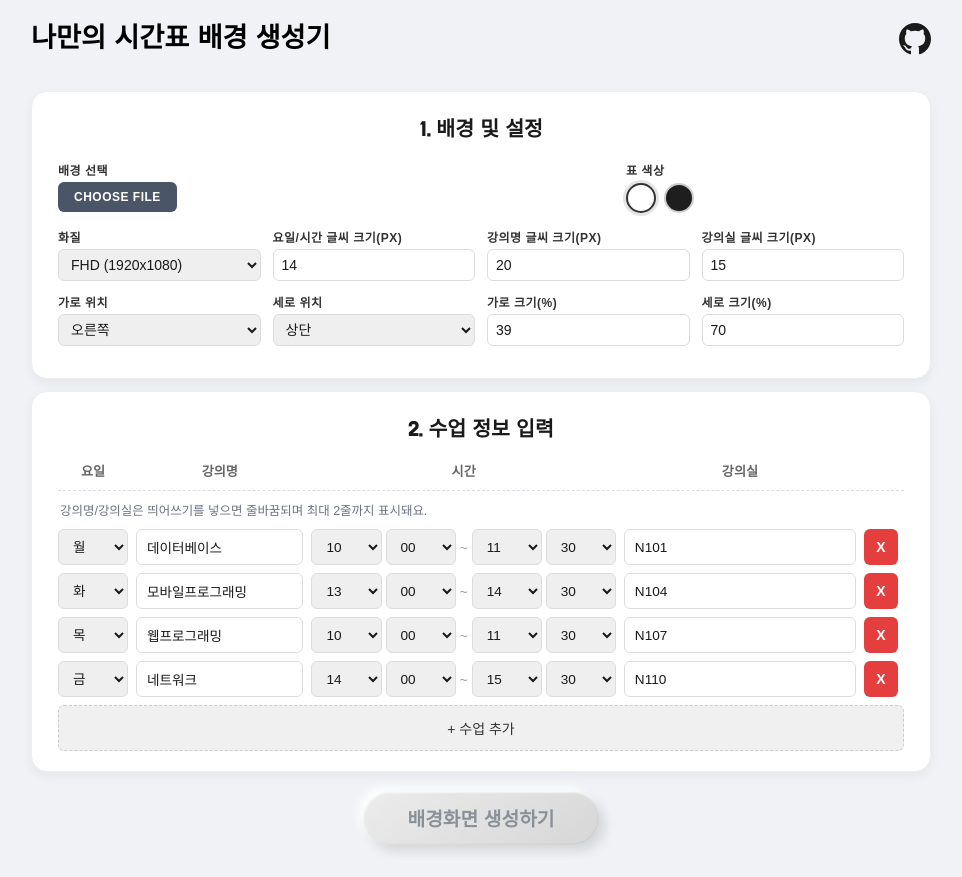
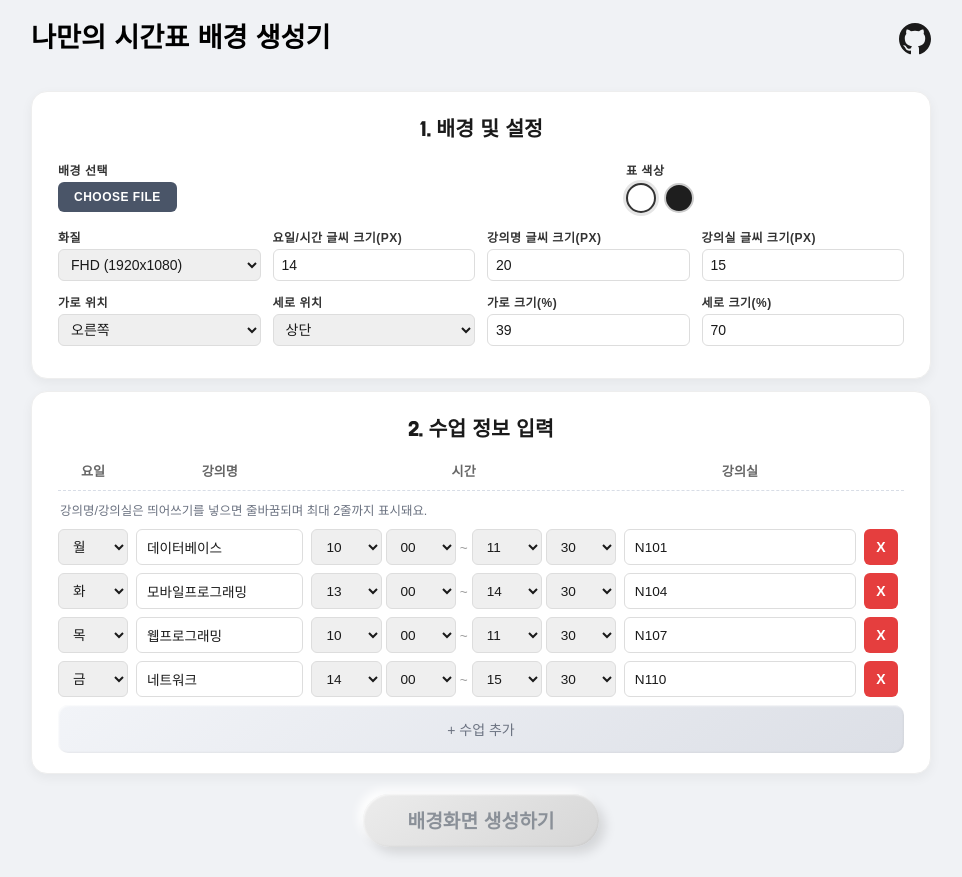
Before and after one commit to gomgi851/webWallpaperTimetable, a React (Vite) app: page / in a window 1280 px wide. Shown: the whole page, without its empty margins (159-1121 px from the left). Built offline with nearby package versions, Linux system fonts and the light colour scheme; a web font is replaced by a local one.

Commit message:
style: 수업 추가 버튼 뉴모피즘 디자인 적용

```diff
--- a/src/App.css
+++ b/src/App.css
@@ -278,20 +278,25 @@ h3 {
 
 .add-btn {
   width: 100%;
-  padding: 12px;
-  background-color: #f0f0f0;
-  color: #333;
-  border: 1px dashed #ccc;
-  border-radius: 6px;
+  padding: 14px;
+  background: linear-gradient(145deg, #f2f4f8, #dcdfe6);
+  color: #6b7280;
+  border: none;
+  border-radius: 10px;
   cursor: pointer;
   font-size: 0.875rem;
   font-weight: 500;
-  transition: all 0.2s;
+  transition: all 0.2s ease;
+  box-shadow:
+    inset 1px 1px 2px rgba(255,255,255,0.8),
+    inset -1px -1px 2px rgba(0,0,0,0.05);
 }
 
 .add-btn:hover {
-  background-color: #e8e8e8;
-  border-color: #999;
+  color: #2f6fd6;
+  box-shadow:
+    4px 4px 10px rgba(0,0,0,0.1),
+    -4px -4px 10px rgba(255,255,255,0.9);
 }
 
 .generate-wrapper {
```
